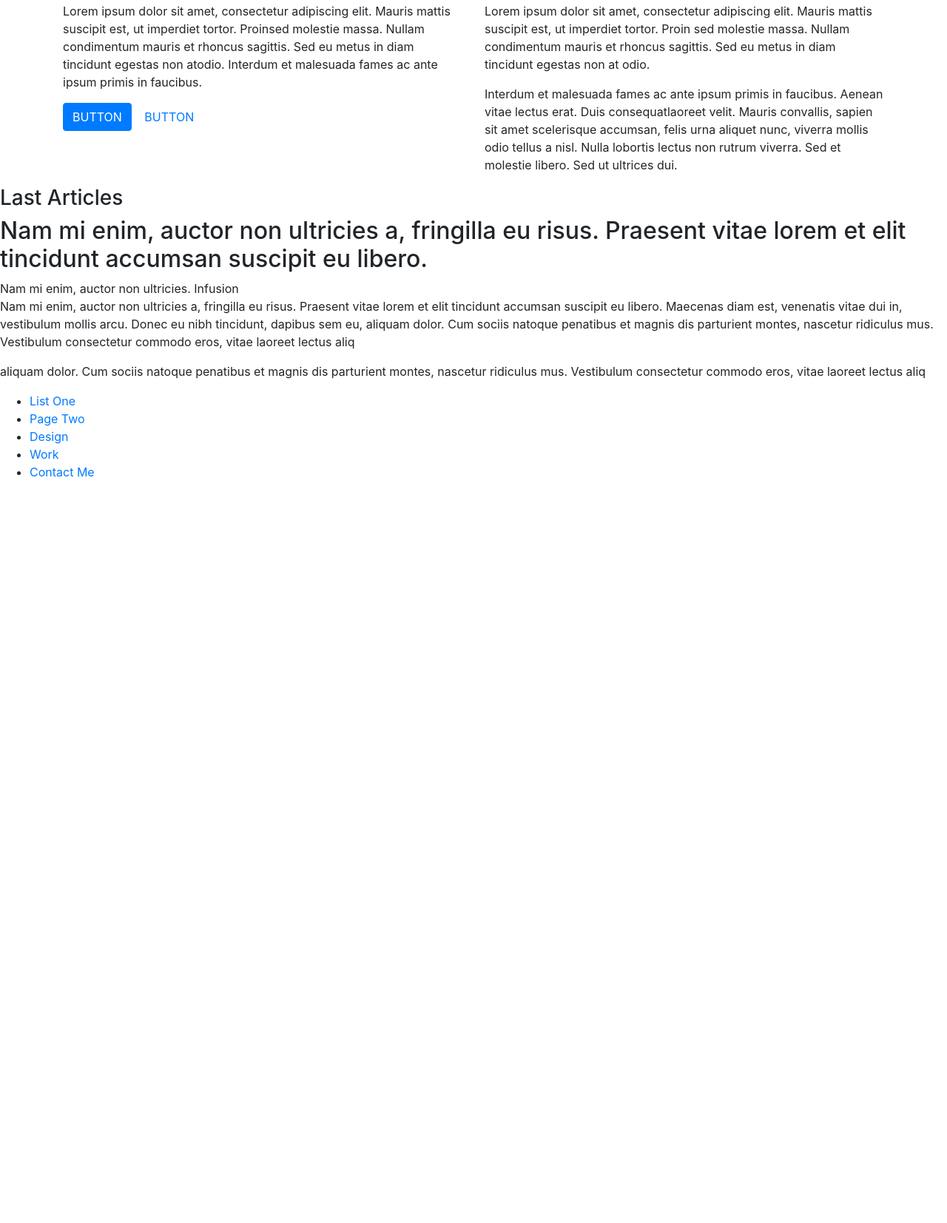
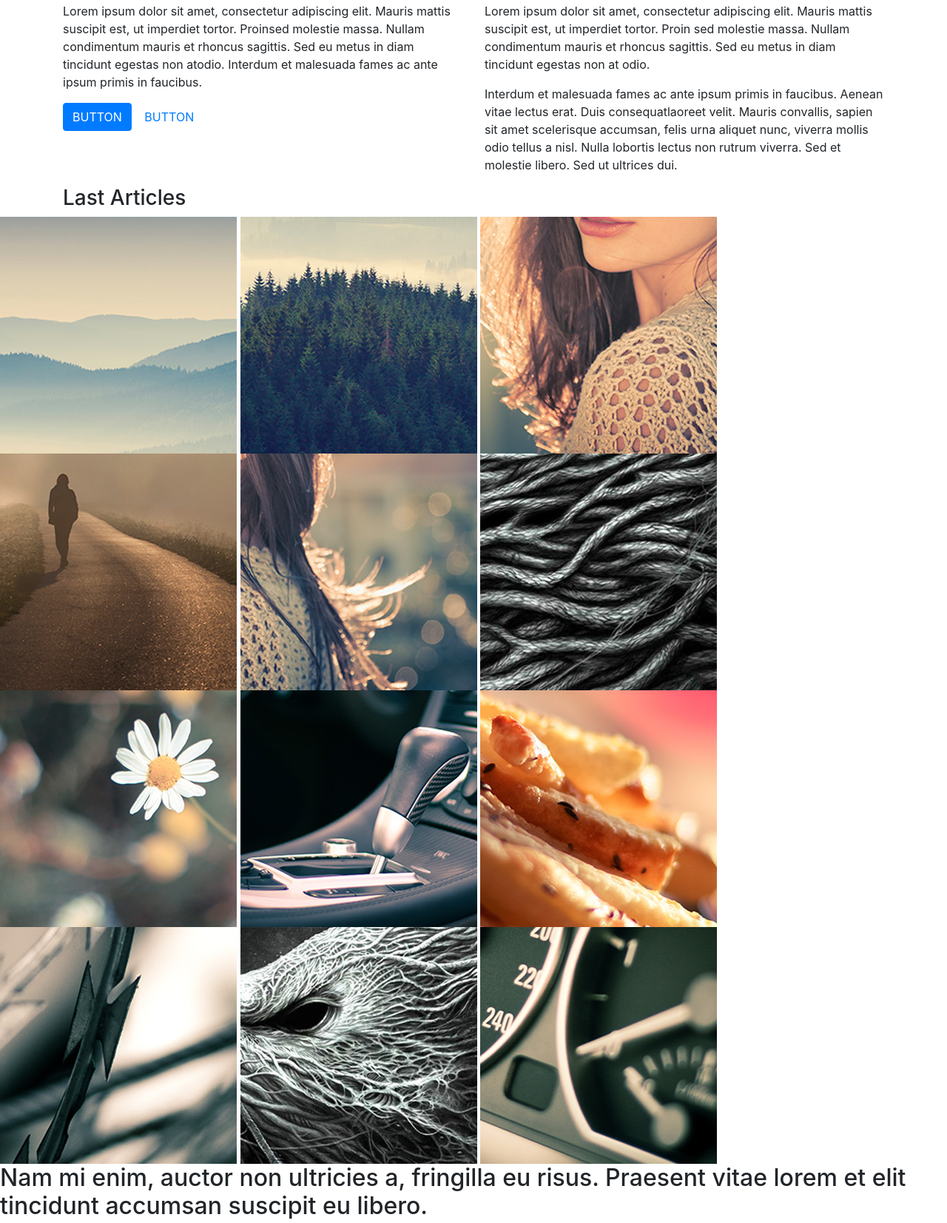
Before and after one commit to alansvieceli/curso-bootstrap, a plain HTML site: page projeto04/index.html in a window 1280 px wide. Shown: the part 3854-5507 px from the top of the page at 74% size. Before the commit the page ends 4520 px from the top, so only its background shows below. Drawn offline with nearby package versions, Linux system fonts and the light colour scheme.

Commit message:
Last Articles

```diff
--- a/projeto04/index.html
+++ b/projeto04/index.html
@@ -138,7 +138,26 @@
     </div>
   </section> <!-- section-content -->
 
-  <h3>Last Articles</h3>
+
+  <section class="section-articles">
+    <div class="articles-container">
+        <h2 class="container h3">Last Articles</h2>
+    </div>
+    <div class="articles-thumbs">
+      <a href="#"><img src="img/articles/01.jpg" alt=""></a>
+      <a href="#"><img src="img/articles/02.jpg" alt=""></a>
+      <a href="#"><img src="img/articles/03.jpg" alt=""></a>
+      <a href="#"><img src="img/articles/04.jpg" alt=""></a>
+      <a href="#"><img src="img/articles/05.jpg" alt=""></a>
+      <a href="#"><img src="img/articles/06.jpg" alt=""></a>
+      <a href="#"><img src="img/articles/07.jpg" alt=""></a>
+      <a href="#"><img src="img/articles/08.jpg" alt=""></a>
+      <a href="#"><img src="img/articles/09.jpg" alt=""></a>
+      <a href="#"><img src="img/articles/10.jpg" alt=""></a>
+      <a href="#"><img src="img/articles/11.jpg" alt=""></a>
+      <a href="#"><img src="img/articles/12.jpg" alt=""></a>
+    </div>
+  </section>
 
 
 
```
